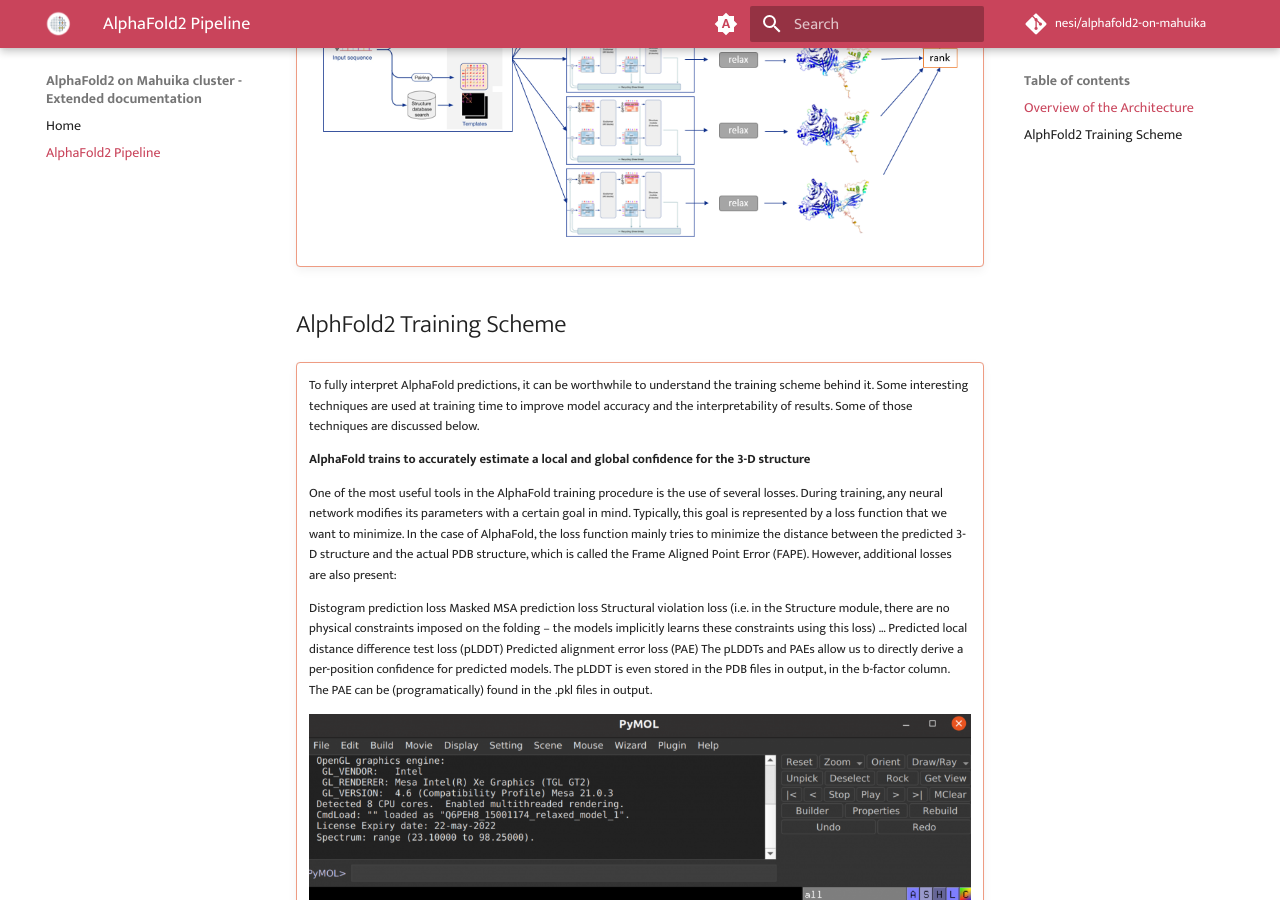
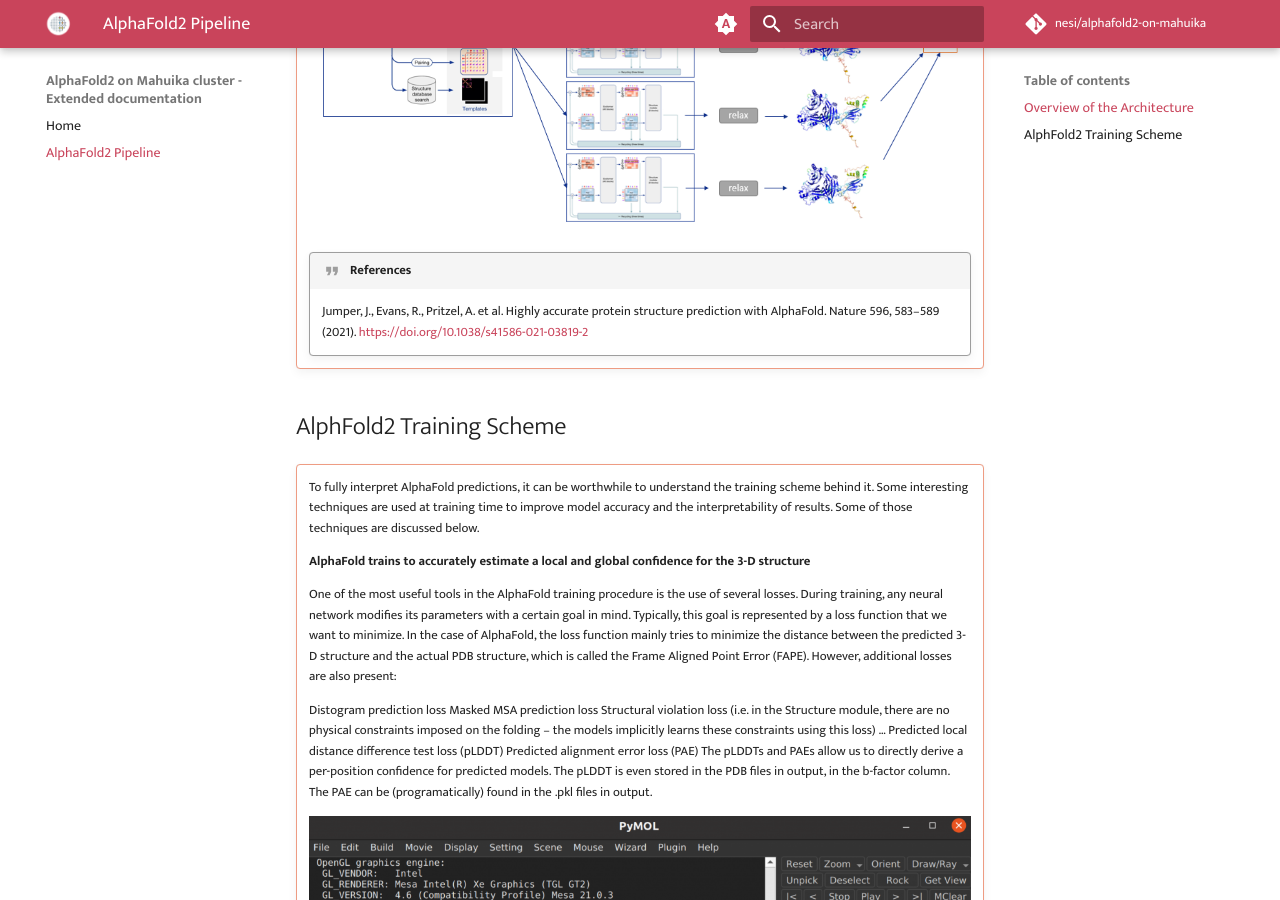
Before and after one commit to nesi/alphafold2-on-mahuika, an MkDocs documentation site: the page built from docs/1_alphafold_pipeline.md, in a window 1280 px wide and 900 px high, scrolled down 1633 px. Built offline with MkDocs 1.6.1 and Material for MkDocs 9.7.7, drawn with Linux system fonts in a browser that asks for light colours; comment, search, counter and statistics services are not loaded.

Commit message:
add references

```diff
--- a/docs/1_alphafold_pipeline.md
+++ b/docs/1_alphafold_pipeline.md
@@ -6,9 +6,10 @@ Developed at DeepMind, the AlphaFold architecture is a delicate collaboration be
 
 The architecture is depicted as follows. Note that the visualizations below were copied and adapted from the official AlphaFold paper (Jumper et al, 2021).
 
-![image](./nesi_images/architecture.png)
+
 
 !!! circle-info ""
+    ![image](./nesi_images/architecture.png)
 
     **A. User input**
 
@@ -35,6 +36,10 @@ The architecture is depicted as follows. Note that the visualizations below were
     To summarize, the following diagram illustrates the full prediction process: one database search is done to find MSAs and templates, and the exact same input is given to five identical neural network architectures, though parameterized differently. This yields five 3-D structures with tiny or big differences, which are optionally relaxed and finally ranked according to the model’s confidence.
 
     ![image](./nesi_images/architecture_2.png)
+
+    !!! quote "References"
+
+        Jumper, J., Evans, R., Pritzel, A. et al. Highly accurate protein structure prediction with AlphaFold. Nature 596, 583–589 (2021). https://doi.org/10.1038/s41586-021-03819-2
 
 ## AlphFold2 Training Scheme
 
```
